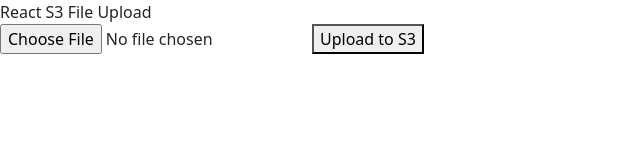
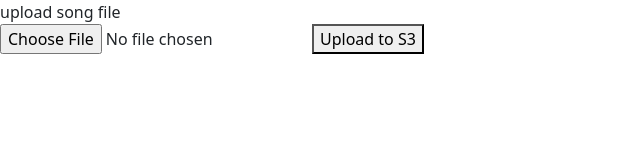
Before and after one commit to d-santiago/music-streaming-app, a React (Create React App) app in the folder client/: page /settings/upload in a window 1280 px wide. Shown: the top 160 px of the page, without its empty margins (0-640 px from the left). Built offline with nearby package versions, Linux system fonts and the light colour scheme.

Commit message:
take out some stuff

```diff
--- a/client/src/components/Upload.js
+++ b/client/src/components/Upload.js
@@ -1,4 +1,3 @@
-import { AlexaForBusiness } from 'aws-sdk';
 import React , {useState} from 'react';
 import { uploadFile } from 'react-s3';
 
@@ -20,6 +19,7 @@
 
   const [selectedFile, setSelectedFile] = useState(null);
   const [data,setData] = useState("");
+
   const handleFileInput = (e) => {
       setSelectedFile(e.target.files[0]);
   }
@@ -34,11 +34,13 @@
 
 
 
-  return <div>
-      <div>React S3 File Upload</div>
+  return (
+    <div>
+      <div>upload song file</div>
       <input type="file" onChange={handleFileInput}/>
       <button onClick={() => handleUpload(selectedFile)}> Upload to S3</button>
   </div>
+  )
 }
 
 
```
